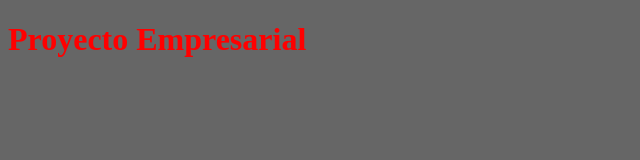
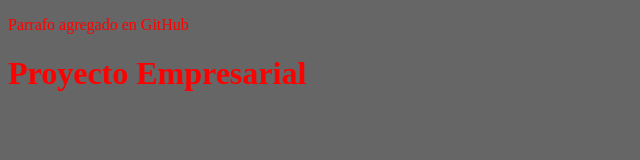
Before and after one commit to JoussaM/CursoGit, a plain HTML site: page index.html in a window 1280 px wide. Shown: the whole page, without its empty margins (0-640 px from the left). Drawn offline with Linux system fonts and the light colour scheme.

Commit message:
Update index.html

```diff
--- a/index.html
+++ b/index.html
@@ -6,6 +6,7 @@
     <meta name="viewport" content="width=device-width, initial-scale=1.0">
     <title>Document</title>
     <link rel="stylesheet" href="css/estilos.css">
+    <p>Parrafo agregado en GitHub</p>
 </head>
 <body>
     <h1>Proyecto Empresarial</h1>
```
